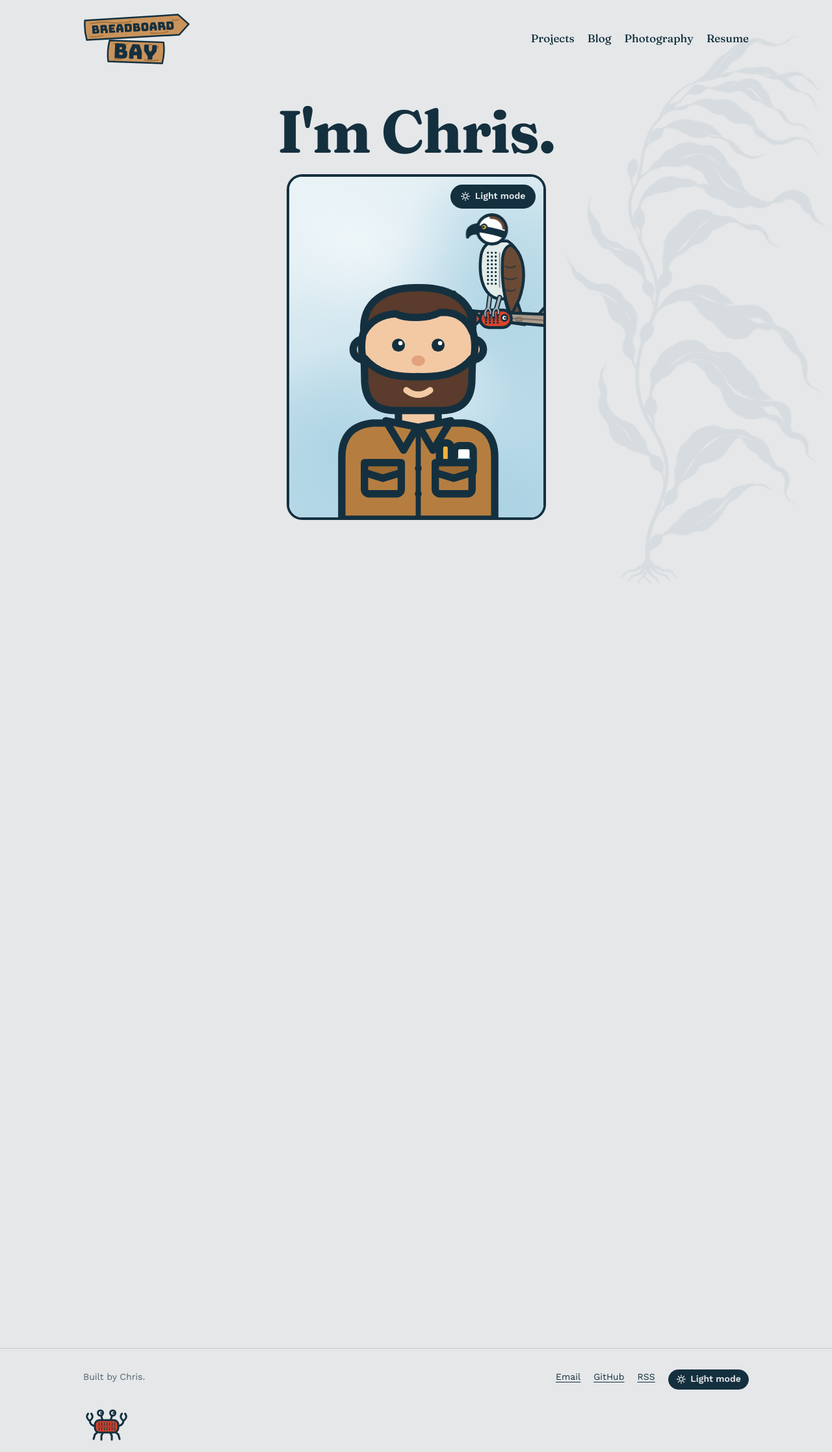
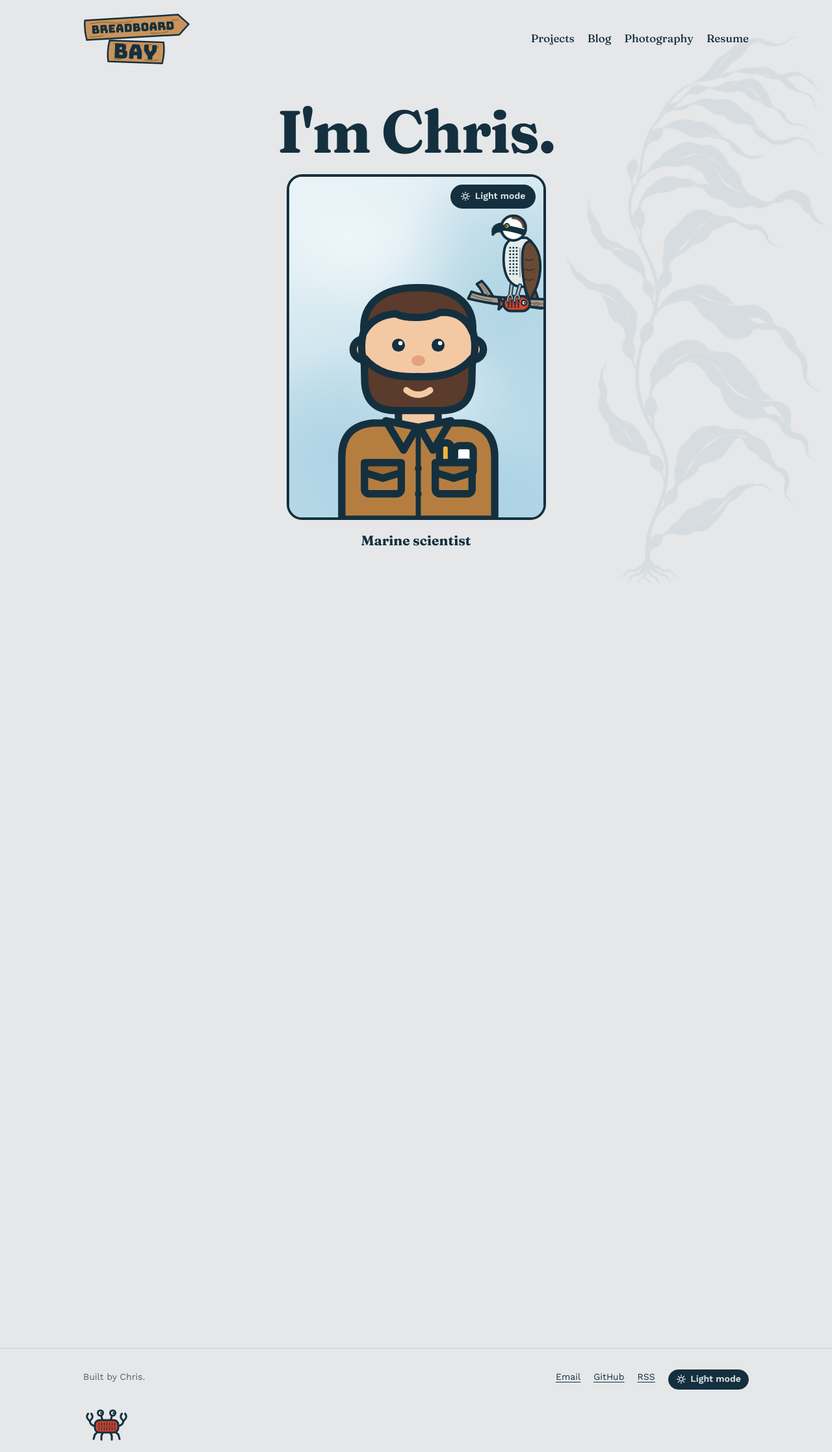
Before and after one commit to RobotCrabLab/Homepage, a Jekyll site: the page built from index.html, in a window 1280 px wide. Shown: the whole page at 65% size. Built offline with Jekyll 4.4.1, drawn with Linux system fonts in a browser that asks for light colours.

Commit message:
Ticker-style scene captions; lift the osprey's branch clear of the head
Co-Authored-By: Claude Opus 5.5 <noreply@anthropic.com>
Claude-Session: https://claude.ai/code/session_01MMDVxXAekaRt7NRydvis2Y

```diff
--- a/assets/css/style.css
+++ b/assets/css/style.css
@@ -377,7 +377,7 @@ img { max-width: 100%; height: auto; }
 
 /* The osprey perches in the background of scene 1, behind the character, facing him
    from the right with its branch running off the card's right edge */
-.card-osprey { position: absolute; z-index: 0; right: -9%; bottom: 72cqw; width: 52%; transform: scaleX(-1); }
+.card-osprey { position: absolute; z-index: 0; right: -13%; bottom: 79cqw; width: 44%; transform: scaleX(-1); }
 .card-osprey svg { display: block; width: 100%; height: auto; }
 
 /* Caption under the card, swapping between scenes */
@@ -385,10 +385,21 @@ img { max-width: 100%; height: auto; }
   display: grid; margin: 0.9rem 0 0; text-align: center;
   font-family: var(--display); font-weight: 700; font-size: var(--step-1); color: var(--ink);
 }
-/* The old caption slips out first, then the new one rises in, so the two never overlap */
-.scene-caption > span { grid-area: 1 / 1; opacity: 0; transform: translateY(0.35em); transition: opacity 0.2s ease, transform 0.2s ease; }
-[data-scene="2"] .scene-caption .scene-2,
-[data-scene="3"] .scene-caption .scene-3 { opacity: 1; transform: none; transition: opacity 0.35s ease 0.25s, transform 0.35s ease 0.25s; }
+/* Captions roll like a ticker: going forward, the old one slides up and out while the
+   new one rises in from below; going back, the reverse. The caption clips its own
+   box, so the two never sit on top of each other. The script sets the classes. */
+.scene-caption { overflow: hidden; }
+.scene-caption > span { grid-area: 1 / 1; opacity: 0; }
+.scene-caption > span.is-on { opacity: 1; }
+.scene-caption > .cap-out-up   { animation: cap-out-up 0.35s ease-in both; }
+.scene-caption > .cap-out-down { animation: cap-out-down 0.35s ease-in both; }
+.scene-caption > .cap-in-up    { animation: cap-in-up 0.4s ease-out 0.1s both; }
+.scene-caption > .cap-in-down  { animation: cap-in-down 0.4s ease-out 0.1s both; }
+@keyframes cap-out-up   { from { opacity: 1; transform: none; } to { opacity: 0; transform: translateY(-100%); } }
+@keyframes cap-out-down { from { opacity: 1; transform: none; } to { opacity: 0; transform: translateY(100%); } }
+@keyframes cap-in-up    { from { opacity: 0; transform: translateY(100%); } to { opacity: 1; transform: none; } }
+@keyframes cap-in-down  { from { opacity: 0; transform: translateY(-100%); } to { opacity: 1; transform: none; } }
+@media (prefers-reduced-motion: reduce) { .scene-caption > span { animation: none !important; } }
 
 @media (prefers-reduced-motion: reduce) {
   .card-scope, .card-auv, .card-fish-2, .card-fish-3 { transition: none; }
@@ -419,7 +430,7 @@ img { max-width: 100%; height: auto; }
   .home .portrait > .scene-caption { display: none; }
   .home .card-title { display: block; }
   /* the full-screen card has room above the head for a bigger bird */
-  .home .card-osprey { right: -12%; bottom: 84cqw; width: 64%; }
+  .home .card-osprey { right: -12%; bottom: 95cqw; width: 64%; }
 }
 
 /* The jelly swims through the back of scene 1, behind everything else. Each trip it
--- a/index.html
+++ b/index.html
@@ -29,7 +29,7 @@ body_class: home
       <span class="card-fish card-fish-2" aria-hidden="true" data-top="64">{% include breadboard-fish.svg class="fish-body" %}</span>
       <span class="card-fish card-fish-3" aria-hidden="true" data-top="80">{% include breadboard-fish.svg class="fish-body" %}</span>
     </figure>
-    <!-- One caption per scene (none for scene 1); the old one leaves before the new one arrives -->
+    <!-- One caption per scene (none for scene 1); they roll up or down as the scenes change -->
     <p class="scene-caption">
 
       <span class="scene-2">Electronics technician</span>
```
Also changed, not shown: other parts of index.html (+12 -0 lines).
